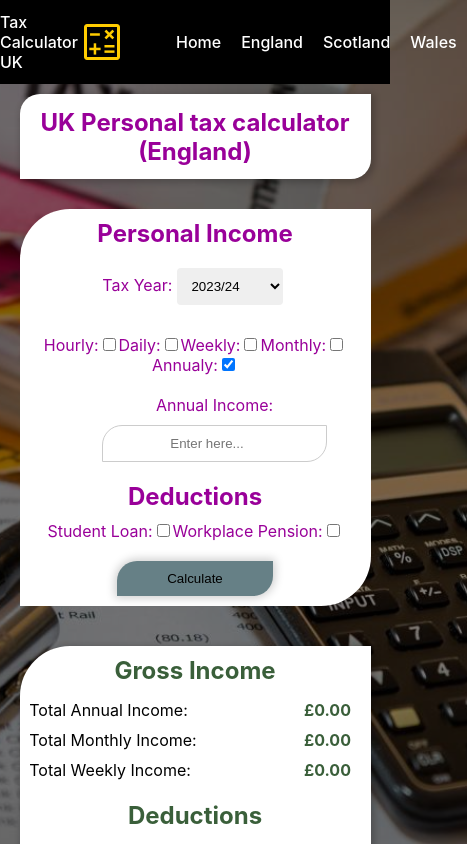
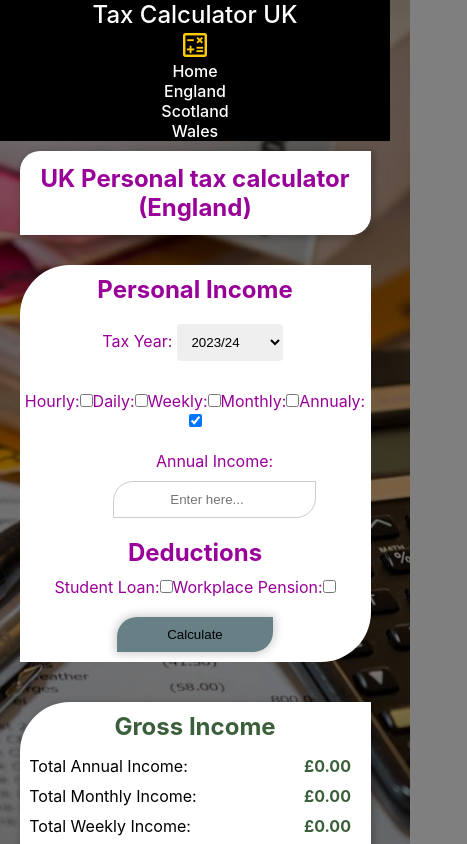
Before and after one commit to asaad227/taxCalculator, a React (Create React App) app: page /wales in a window 390 px wide. Shown: the top 844 px of the page, 467 px wide, since content can reach past the window. Built offline with nearby package versions, Linux system fonts and the light colour scheme.

Commit message:
nav a tag display adjusted

```diff
--- a/src/Nav-bar/index.css
+++ b/src/Nav-bar/index.css
@@ -1,13 +1,10 @@
 nav{
-
    display: flex;
     flex-direction: row;
+    align-items: center;
     justify-content: space-between;
-    align-items: center;
-    background-color: #000000;
+    background-color: black;
     width: 100vw;
-    height: 10vh;
-
 }
 .material-symbols-outlined{
     font-size: 3rem;
@@ -15,7 +12,7 @@ nav{
 }
 nav h1{
     color: white;
-    font-size: 1rem;
+    font-size: 2rem;
     font-weight: 500;
     margin: 0;
 }
@@ -32,18 +29,45 @@ nav a:hover{
 nav ul{
     display: flex;
     flex-direction: row;
-    justify-content: space-around;
     align-items: center;
     list-style: none;
 }
 
-nav ul li{
-    margin: 0 10px;
-}
+
 
 nav ul li a{
     text-decoration: none;
     color: white;
     font-size: 1rem;
     font-weight: 500;
+    margin: 0 20px;
 }
+
+nav ul li a:hover{
+    color: #ffcc00;
+}
+
+@media screen and (max-width: 600px) {
+    nav{
+        flex-direction: column;
+        align-items: center;
+        justify-content: center;
+    }
+    nav ul{
+        flex-direction: column;
+        align-items: center;
+        justify-content: center;
+    }
+    nav ul li a{
+        margin: 10px 0;
+    }
+    .material-symbols-outlined{
+        font-size: 2rem;
+    }
+    nav h1{
+        font-size: 1.5rem;
+    }
+    nav ul li a{
+        font-size: 1rem;
+    }
+}
--- a/src/index.css
+++ b/src/index.css
@@ -4,14 +4,15 @@
   --main-border-color: #668086;
   --main-shadow-color: rgba(0,0,0,0.2);
 }
-
+* {
+  margin: 0;
+  padding: 0;
+  box-sizing: border-box;
+}
 
 body {
   width: 100vw;
   height: 100vh;
-  margin: 0;
-  padding: 0;
-  box-sizing: border-box;
  background-image: url(./Assets/Images/taxCalculatorPic.jpg);
   background-size: cover;
   background-repeat: no-repeat;
```
